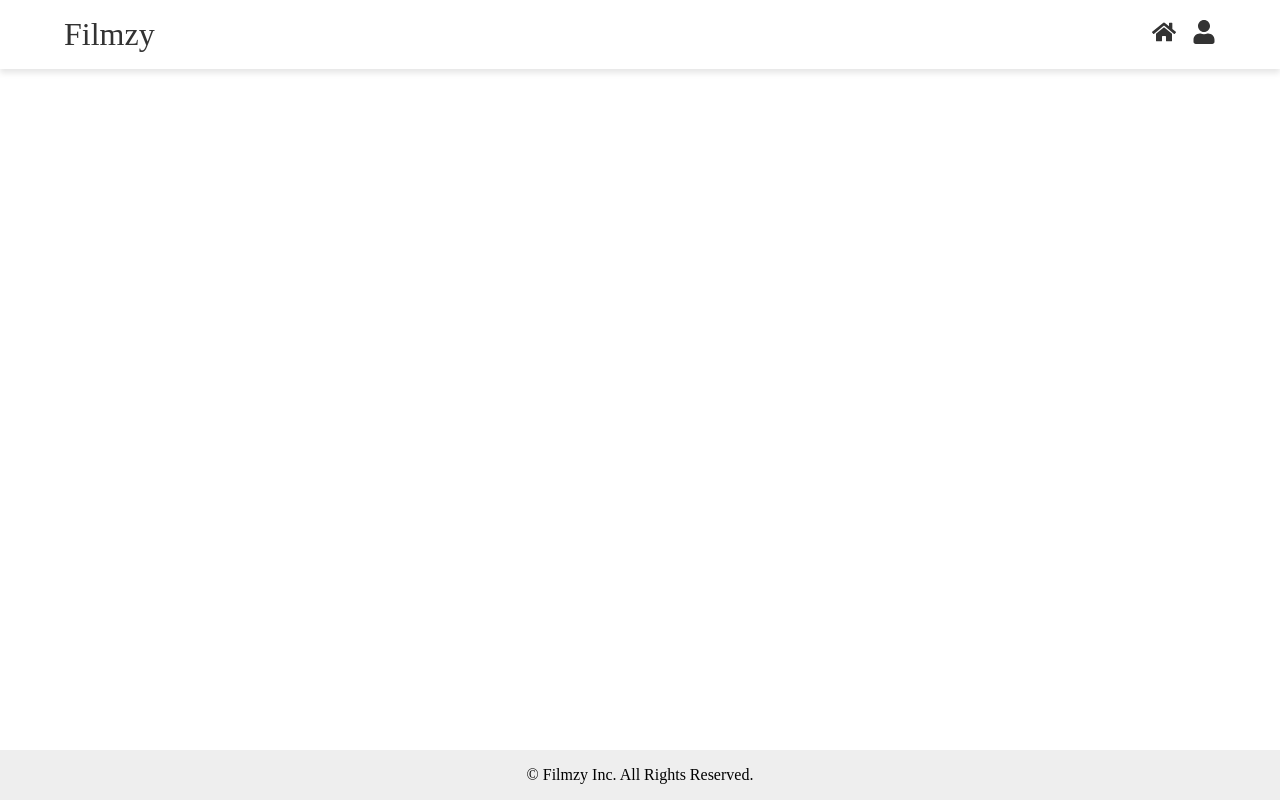
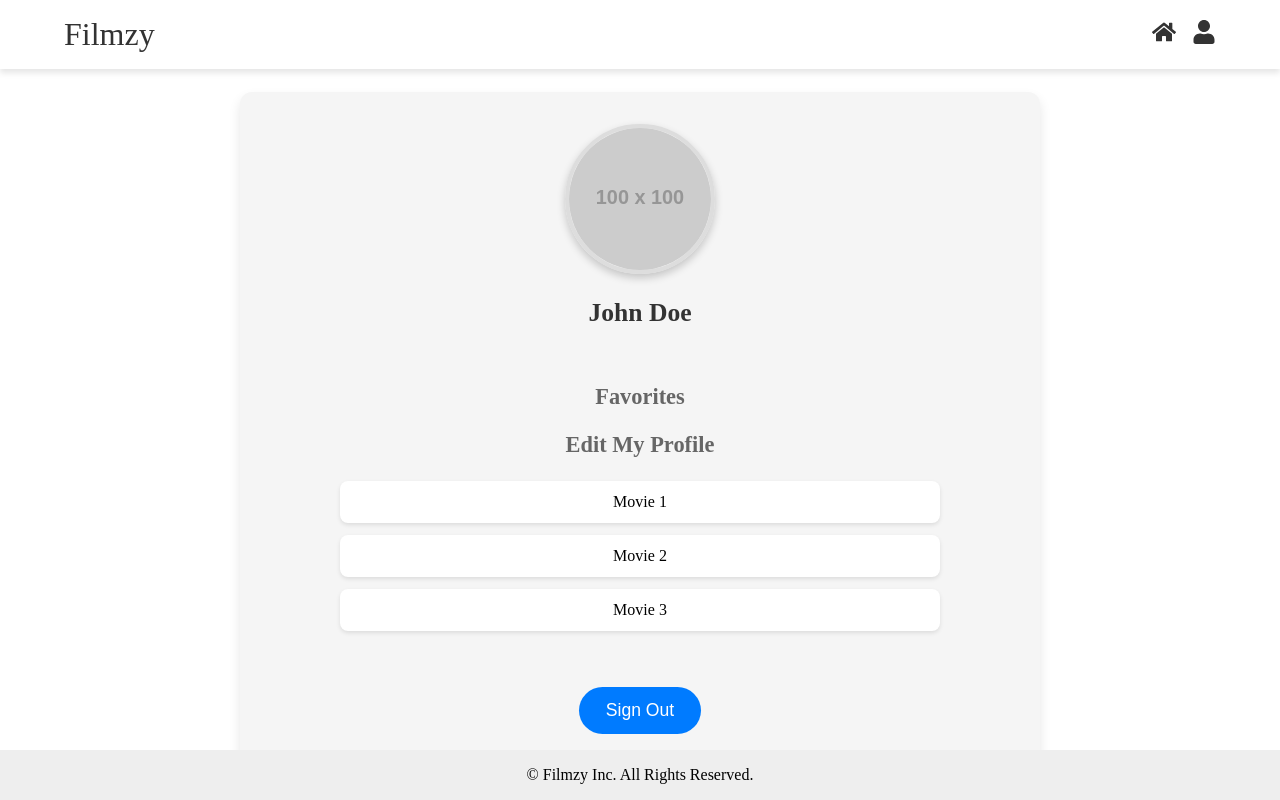
Before and after one commit to idaoskooei/filmzy-capstone-project, a React (Vite) app: page /profile in a window 1280 px wide. Built offline with nearby package versions, Linux system fonts and the light colour scheme.

Commit message:
basic profile design

```diff
--- a/src/App.jsx
+++ b/src/App.jsx
@@ -10,6 +10,7 @@ import SearchByTermPage from './pages/SearchPage/SearchPage';
 import MovieListPage from './pages/MovieListPage/MovieListPage';
 import MovieDetailPage from './pages/MovieDetailPage/MovieDetailPage';
 import RandomMoviePage from './pages/RandomMoviePage/RandomMoviePage';
+import ProfilePage from './pages/ProfilePage/ProfilePage';
 
 function App() {
   return (
@@ -26,6 +27,7 @@ function App() {
            <Route path="/movieListPage/:genreId" element={<MovieListPage />} />
            <Route path="/movieDetail/:movieId" element={<MovieDetailPage />} />
            <Route path="/randomMovie" element={<RandomMoviePage />} />
+           <Route path="/profile" element={<ProfilePage />} />
           </Routes>
         </div>
         <Footer />
--- /dev/null
+++ b/src/components/Profile/Profile.jsx
@@ -0,0 +1,30 @@
+import './Profile.scss';
+
+const Profile = ({ user }) => {
+    const handleSignOut = () => {
+        console.log('Sign out');
+    };
+
+    return (
+        <div className="profile">
+            <div className="profile-header">
+                <img src={user.profilePicture} alt="Profile" className="profile-picture" />
+                <h2 className="user-name">{user.name}</h2>
+            </div>
+            <div className="profile-content">
+                <div className="favorites">
+                    <h3>Favorites</h3>
+                    <h3>Edit My Profile</h3>
+                    <ul className="favorites-list">
+                        {user.favorites.map((item, index) => (
+                            <li key={index} className="favorite-item">{item}</li>
+                        ))}
+                    </ul>
+                </div>
+                <button className="sign-out" onClick={handleSignOut}>Sign Out</button>
+            </div>
+        </div>
+    );
+};
+
+export default Profile;
--- /dev/null
+++ b/src/components/Profile/Profile.scss
@@ -0,0 +1,96 @@
+@use "../../styles/partials/colors" as *;
+@use "../../styles/partials/variables" as *;
+@use "../../styles/partials/breakpoints" as *;
+
+
+.profile {
+    display: flex;
+    flex-direction: column;
+    align-items: center;
+    background-color: $background-color;
+    border-radius: 12px;
+    padding: 2em;
+    width: 90%;
+    max-width: 800px;
+    margin: 2em auto;
+    box-shadow: 0 6px 12px rgba(0, 0, 0, 0.1);
+    font-family: $font-family;
+
+    .profile-header {
+        display: flex;
+        flex-direction: column;
+        align-items: center;
+        margin-bottom: 2em;
+
+        .profile-picture {
+            width: 150px;
+            height: 150px;
+            border-radius: 50%;
+            object-fit: cover;
+            border: 4px solid $border-color;
+            box-shadow: 0 4px 8px rgba(0, 0, 0, 0.2);
+            margin-bottom: 1.5em;
+        }
+
+        .user-name {
+            font-size: 1.6em;
+            font-weight: bold;
+            color: $primary-text-color;
+            text-align: center;
+        }
+    }
+
+    .profile-content {
+        width: 100%;
+        max-width: 600px;
+        text-align: center;
+
+        .favorites {
+            cursor: pointer;
+            margin: 1.5em 0;
+
+            h3 {
+                font-size: 1.4em;
+                color: $secondary-text-color;
+                margin-bottom: 1em;
+            }
+
+            .favorites-list {
+                list-style: none;
+                padding: 0;
+                margin: 0;
+
+                .favorite-item {
+                    background-color: $item-background-color;
+                    padding: 0.75em 1em;
+                    border-radius: 8px;
+                    margin-bottom: 0.75em;
+                    box-shadow: 0 2px 4px rgba(0, 0, 0, 0.1);
+                    transition: background-color 0.3s, transform 0.3s;
+
+                    &:hover {
+                        background-color: $hover-item-background-color;
+                        transform: translateY(-2px);
+                    }
+                }
+            }
+        }
+
+        .sign-out {
+            margin-top: 2rem;
+            font-size: 1.1em;
+            padding: 0.75em 1.5em;
+            border: none;
+            border-radius: $button-border-radius;
+            background-color: $button-background-color;
+            color: $button-text-color;
+            cursor: pointer;
+            transition: background-color 0.3s, color 0.3s;
+
+            &:hover {
+                background-color: $button-hover-background-color;
+                color: $button-hover-text-color;
+            }
+        }
+    }
+}
--- /dev/null
+++ b/src/pages/ProfilePage/ProfilePage.jsx
@@ -0,0 +1,17 @@
+import Profile from '../../components/Profile/Profile';
+
+const user = {
+    profilePicture: 'https://via.placeholder.com/100',
+    name: 'John Doe',
+    favorites: ['Movie 1', 'Movie 2', 'Movie 3']
+};
+
+const ProfilePage = () => {
+    return (
+        <div>
+            <Profile user={user} />
+        </div>
+    );
+};
+
+export default ProfilePage;
--- a/src/styles/partials/_colors.scss
+++ b/src/styles/partials/_colors.scss
@@ -9,3 +9,14 @@ $button-text-color: #333;
 $button-choices-color: #BCDFF1;
 $card-background-color: #E6E6E6;
 $movie-card-background: #F4F3F2;
+$background-color: #f5f5f5;
+$primary-text-color: #333;
+$secondary-text-color: #666;
+$border-color: #ddd;
+$item-background-color: #fff;
+$hover-item-background-color: #e0e0e0;
+$button-background-color: #007bff;
+$button-text-color: #fff;
+$button-hover-background-color: #0056b3;
+$button-hover-text-color: #e0e0e0;
+$font-family: 'Arial, sans-serif';
```
